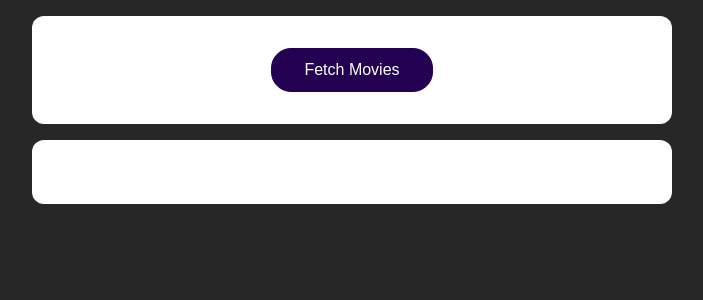
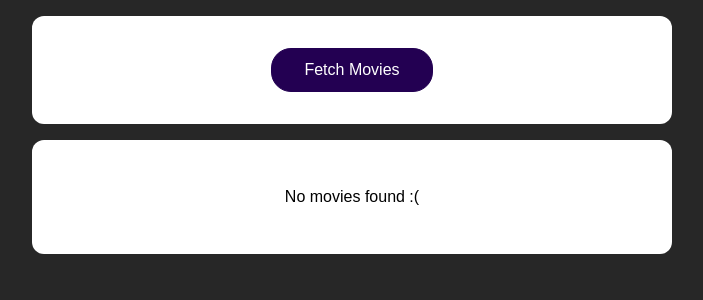
Before and after one commit to Jsesan/Http-request-React, a React (Create React App) app: page / in a window 1280 px wide. Shown: the top 300 px of the page, without its empty margins (288-991 px from the left). Built offline with nearby package versions, Linux system fonts and the light colour scheme.

Commit message:
handling loading & data states

```diff
--- a/src/App.js
+++ b/src/App.js
@@ -5,8 +5,12 @@
 
 function App() {
   const [movies, setMovies] = useState([]);
+  const [isLoading,setIsLoading] = useState(false);
 
   async function fetchMoviesHandler() {
+
+    setIsLoading(true);
+
     const res = await fetch("https://swapi.dev/api/films/");
 
     const data = await res.json();
@@ -20,6 +24,7 @@
       };
     });
     setMovies(transformedMovies);
+    setIsLoading(false);
   }
 
   return (
@@ -28,7 +33,9 @@
         <button onClick={fetchMoviesHandler}>Fetch Movies</button>
       </section>
       <section>
-        <MoviesList movies={movies} />
+        {!isLoading && movies.length>0 && <MoviesList movies={movies} />}
+        {isLoading && <p>Loading...</p>}
+        {!isLoading && movies.length===0 && <p>No movies found :(</p>}
       </section>
     </React.Fragment>
   );
```
